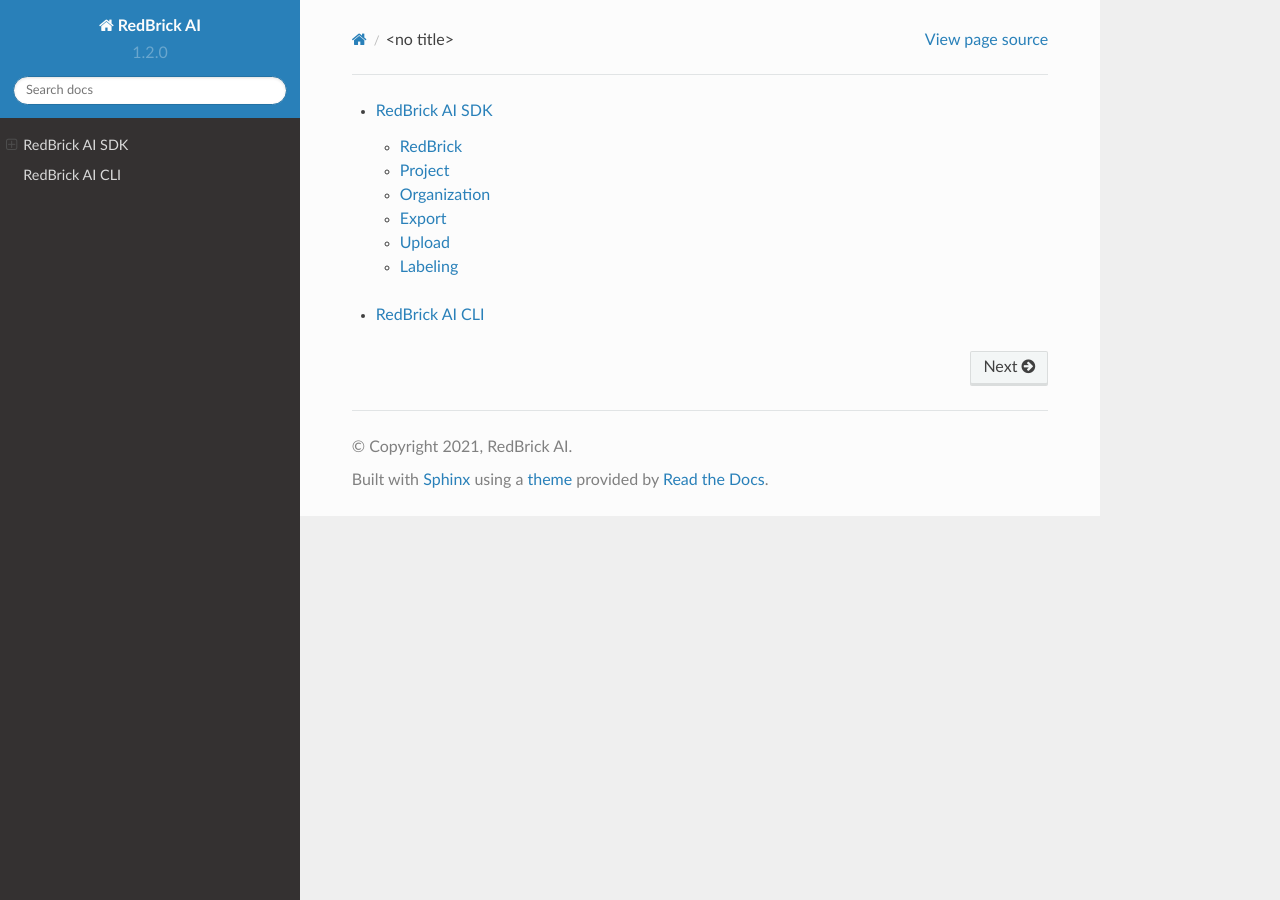
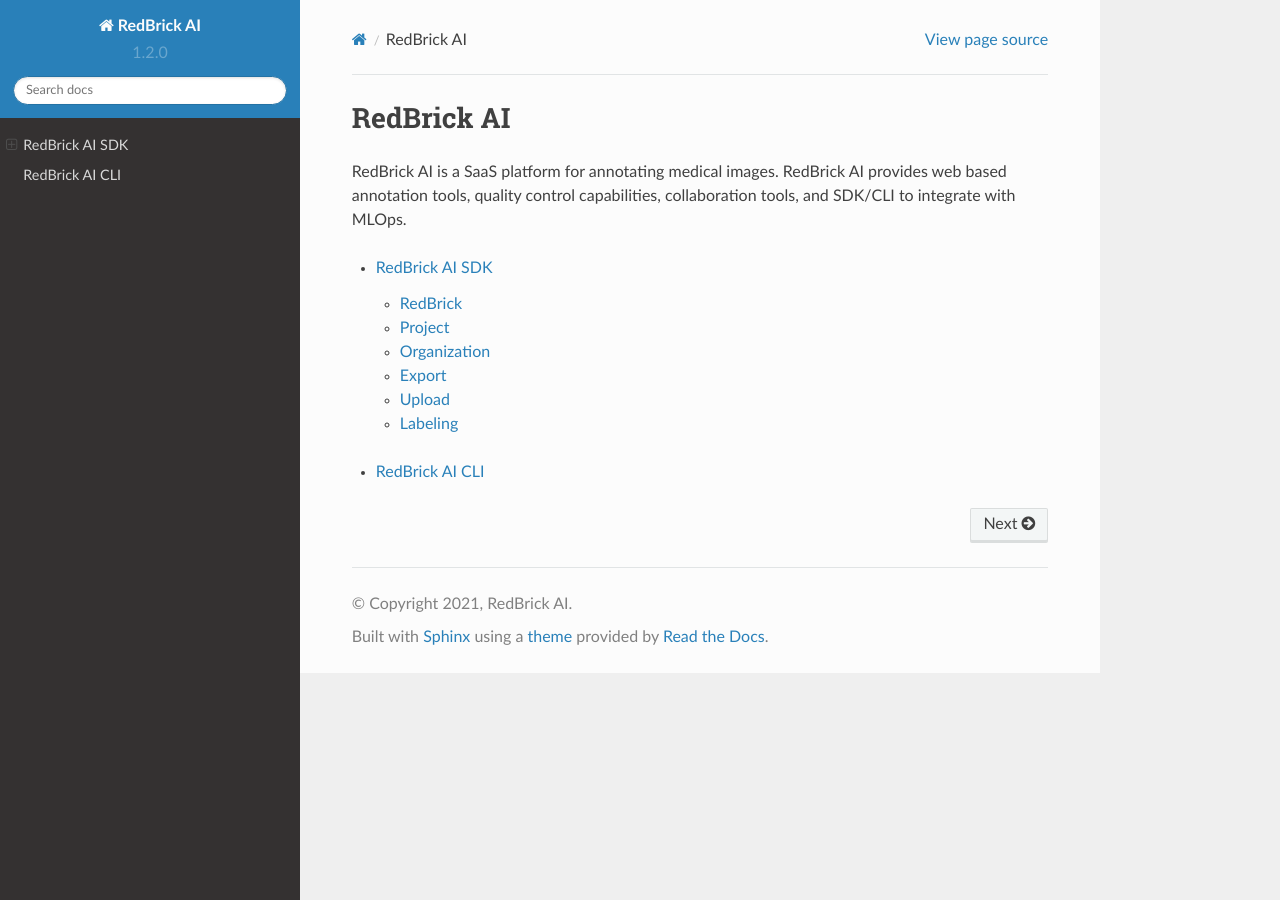
Before and after one commit to redbrick-ai/redbrick-sdk, a Sphinx documentation site: the page built from docs/index.rst, in a window 1280 px wide. Built offline with Sphinx 7.4.7 and the Read the Docs theme 2.0.0, drawn with Linux system fonts in a browser that asks for light colours.

Commit message:
updates to documentation

```diff
--- a/docs/index.rst
+++ b/docs/index.rst
@@ -1,3 +1,8 @@
+RedBrick AI
+========================================
+RedBrick AI is a SaaS platform for annotating medical images. RedBrick AI provides web based annotation tools, quality control capabilities, collaboration tools, and SDK/CLI to integrate with MLOps.
+
+
 .. toctree::
    :maxdepth: 4
 
```
